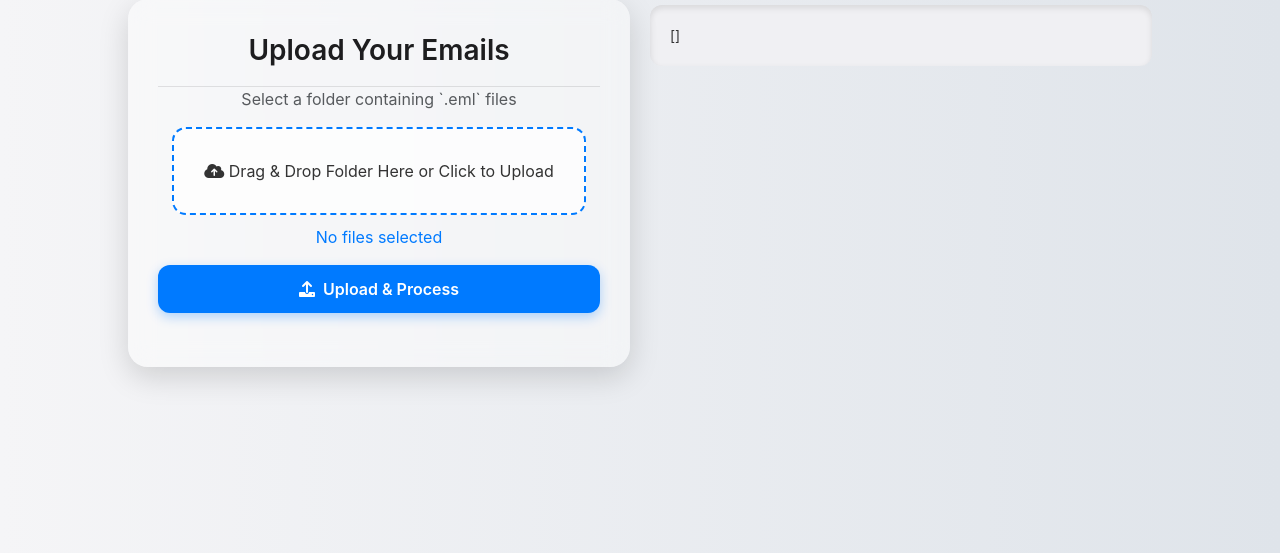
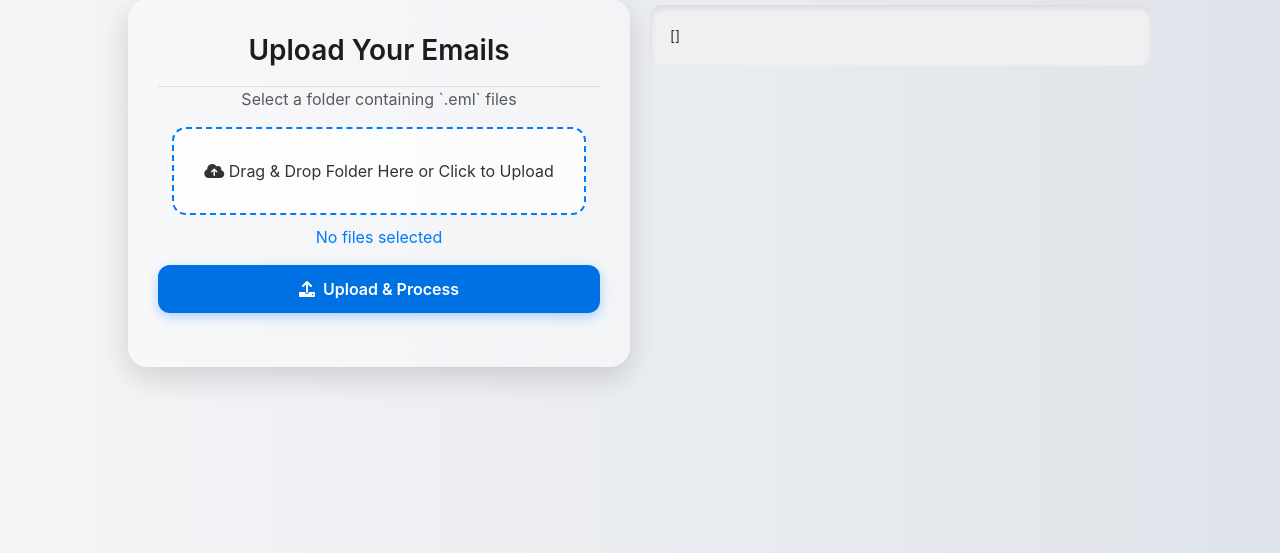
Before and after one commit to nareshmiryala/gaied-guardians-of-the-galaxy-v2, a Flask app: page / in a window 1280 px wide. Shown: the part 144-697 px from the top of the page. Run offline with Flask 2, Linux system fonts and the light colour scheme; some libraries are stand-ins or nearby versions; some web fonts are replaced.

Commit message:
style change

```diff
--- a/code/src/smart-email-orchestrator/templates/index.html
+++ b/code/src/smart-email-orchestrator/templates/index.html
@@ -65,7 +65,7 @@
             align-items: center;
             justify-content: center;
             gap: 8px;
-            background-color: #007aff;
+            background-color: #0071e3;
             border: none;
             font-size: 16px;
             border-radius: 12px;
```
